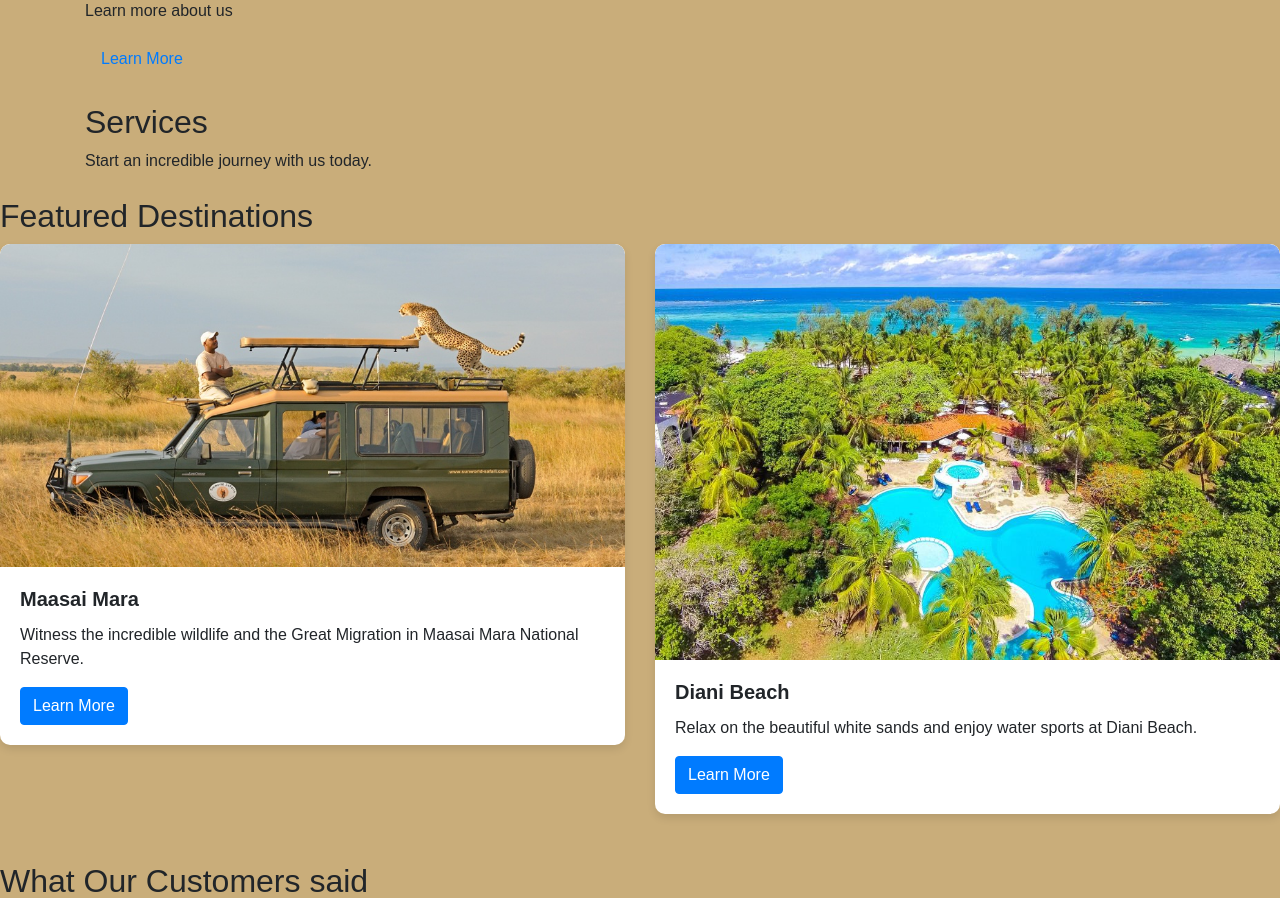
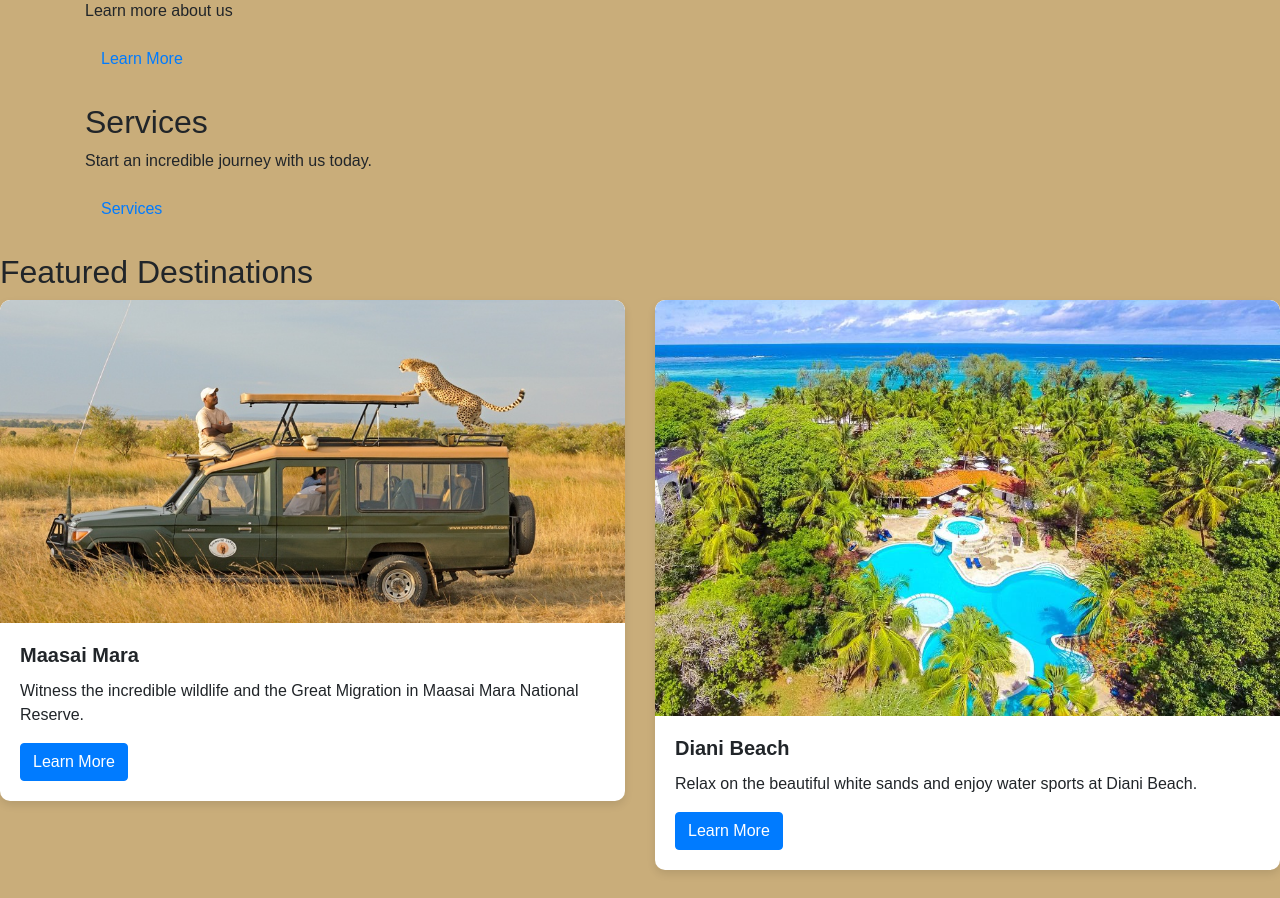
Before and after one commit to Kimuruae/Travel, a PHP site: page / in a window 1280 px wide. Shown: the part 262-1160 px from the top of the page. Run offline with PHP 8.4, Linux system fonts and the light colour scheme.

Commit message:
New commit

```diff
--- a/index.php
+++ b/index.php
@@ -14,6 +14,7 @@
     <div id="services" class="container mt-4">
         <h2>Services</h2>
         <p>Start an incredible journey with us today.</p>
+        <a class="nav-link" href="services.php" class="btn btn-primary">Services</a>
     </div>
         <!-- Featured Destinations -->
         <div class="featured-destinations mt-4">
```
